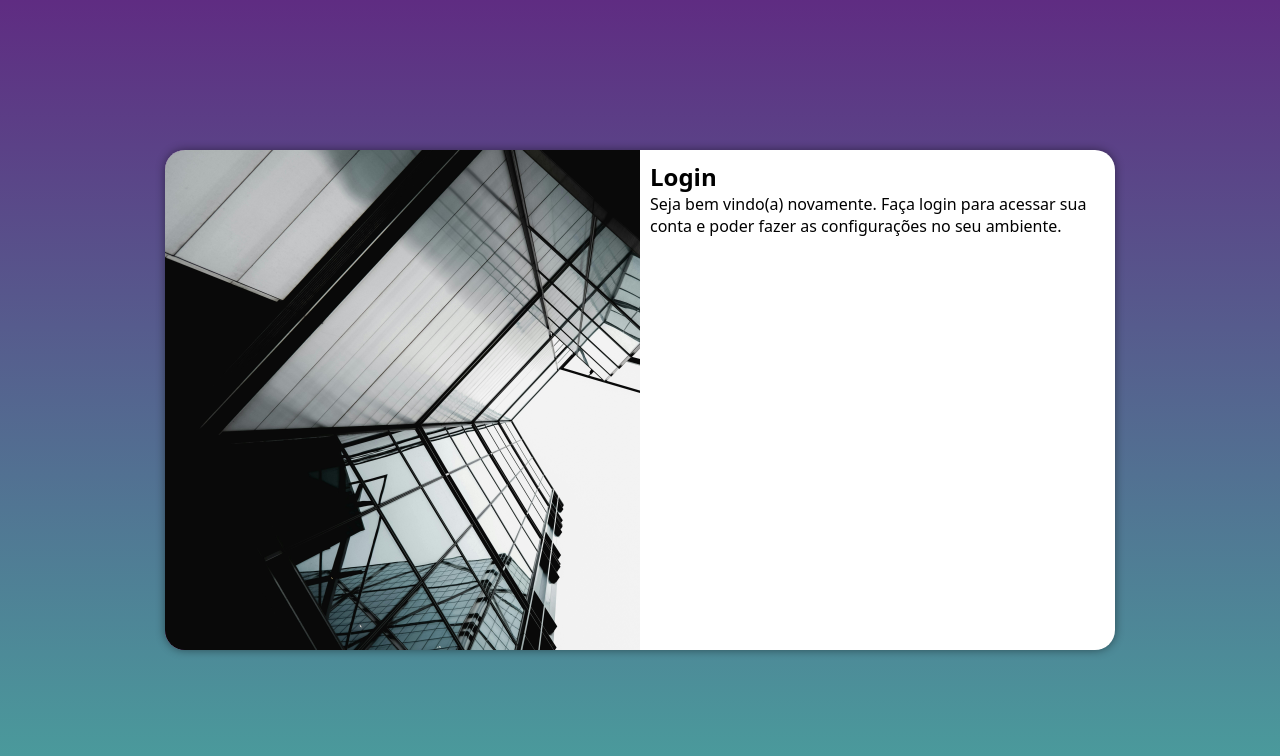
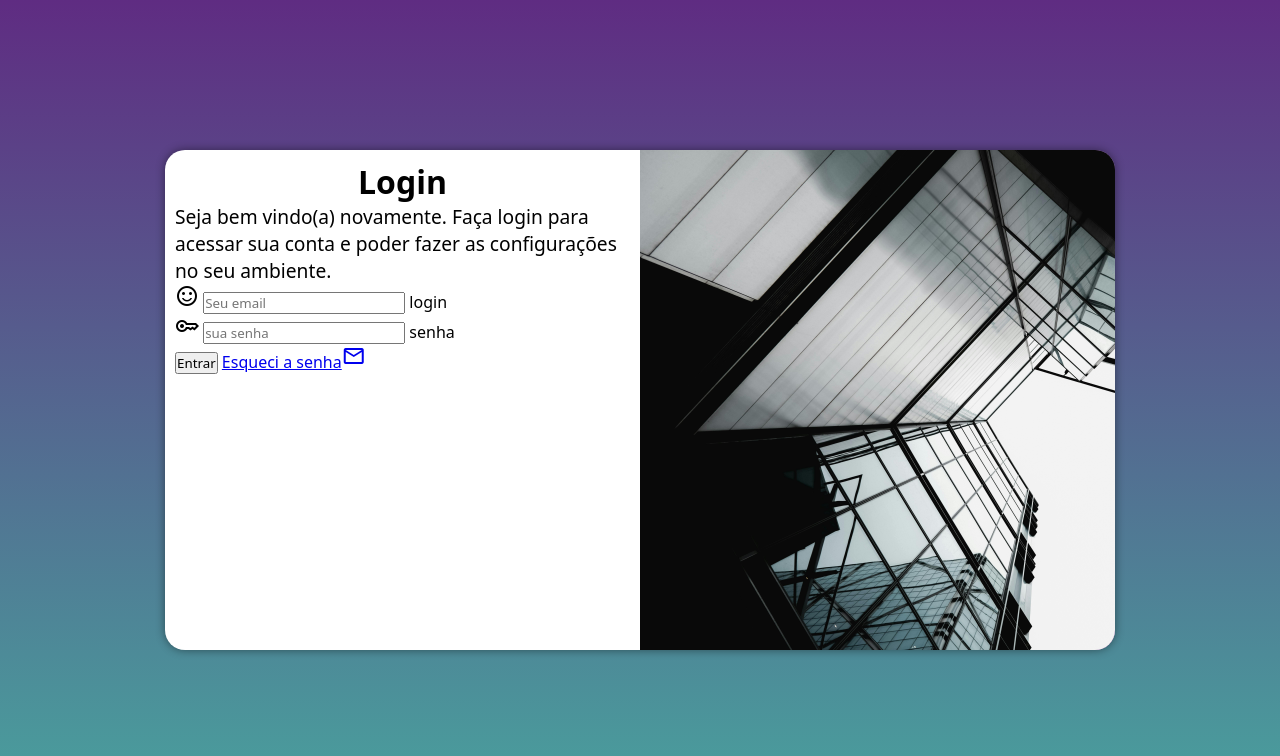
Before and after one commit to Bolever/projeto-login, a plain HTML site: page index.html in a window 1280 px wide. Drawn offline with nearby package versions, Linux system fonts and the light colour scheme.

Commit message:
adicionei formulario

```diff
--- a/estilos/mediaquery.css
+++ b/estilos/mediaquery.css
@@ -35,14 +35,22 @@
     }
 
     section#login > div#imagem{
-        float: left;
+        float: right;
         width: 50%;
         height: 100%;
         background-position: left bottom;
     }
 
     section#login > div#formulario{
-        float: right;
+        float: left;
         width: 50%;
     }
+
+    div#formulario > h1{
+        font-size: 2em;
+    }
+
+    div#formulario > p{
+        font-size: 1.2em;
+    }
 }
--- a/estilos/style.css
+++ b/estilos/style.css
@@ -54,3 +54,11 @@ section#login > div#formulario{
     display: block;
     padding: 10px;
 }
+
+div#formulario > h1 {
+    text-align: center;
+}
+
+div#formulario > p{
+    font-size: 0.8em;
+}
--- a/index.html
+++ b/index.html
@@ -4,6 +4,7 @@
     <meta charset="UTF-8">
     <meta name="viewport" content="width=device-width, initial-scale=1.0">
     <title>login</title>
+    <link href="https://fonts.googleapis.com/css2?family=Material+Symbols+Outlined" rel="stylesheet" />
     <link rel="stylesheet" href="estilos/style.css">
     <link rel="stylesheet" href="estilos/mediaquery.css">
 </head>
@@ -17,6 +18,25 @@
                 <h1>Login</h1>
                 <p>Seja bem vindo(a) novamente. Faça login para acessar sua conta e poder fazer as configurações no seu ambiente.</p>
                 <form action="login.php" method="post"></form>
+                <div class="campo">
+                    <span class="material-symbols-outlined">
+                        sentiment_satisfied
+                        </span>
+                    <input type="email" name="login" id="ilogin" placeholder="Seu email" autocomplete="email" required maxlength="30">
+                    <label for="ilogin">login</label>
+                </div>
+                <div class="campo">
+                    <span class="material-symbols-outlined">
+                        key
+                        </span>
+                    <input type="password" name="senha" id="isenha" placeholder="sua senha" autocomplete="current-password" required minlength="8" maxlength="20">
+                    <label for="isenha">senha</label>
+                </div>
+                <div>
+                    <input type="submit" value="Entrar">
+                    <a href="esqueci.html">Esqueci a senha<i class="material-symbols-outlined">mail</i></a>
+
+                </div>
             </div>
         </section>
     </main>
```
